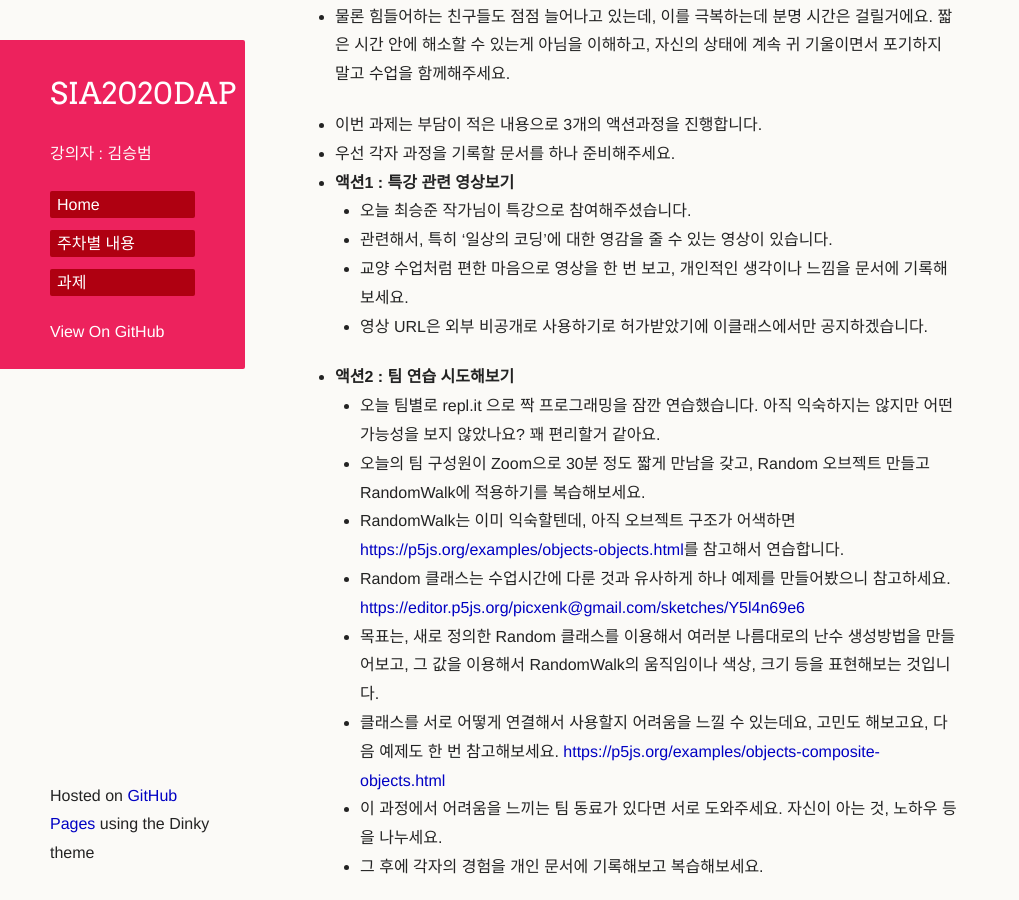
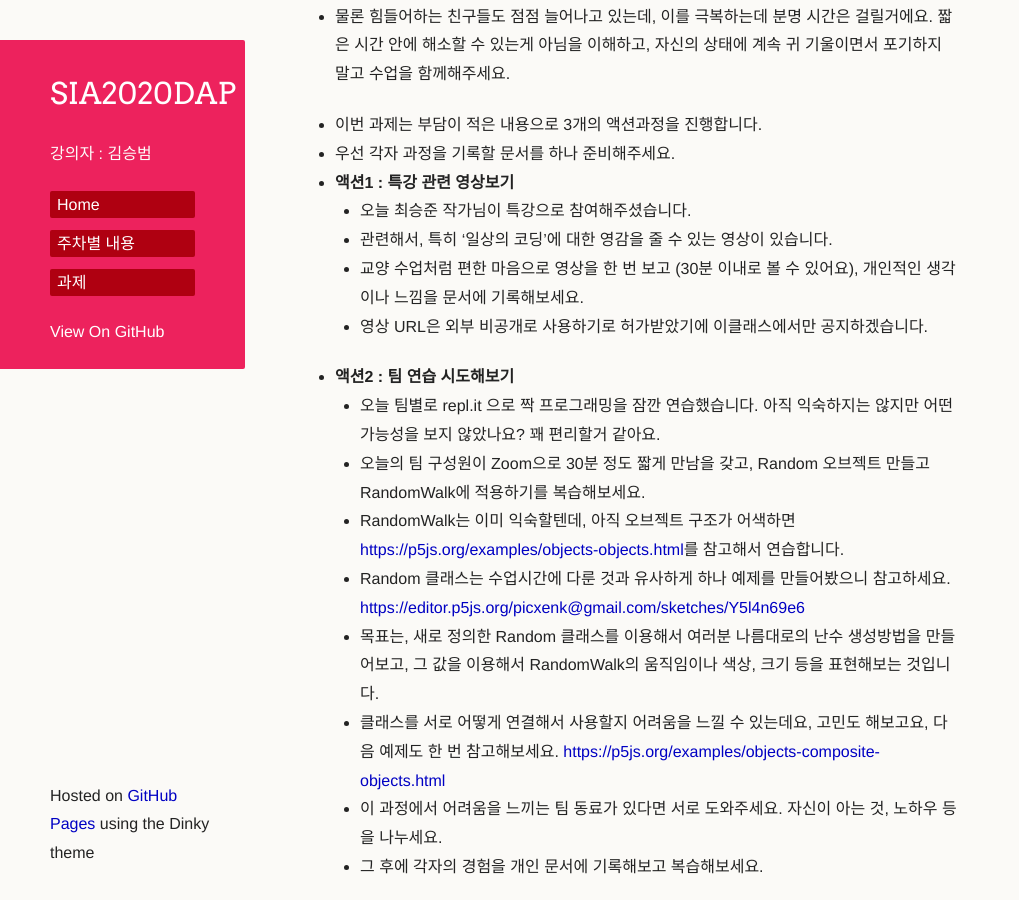
Before and after one commit to picxenk/SIA2020DAP, a Jekyll site: the page built from homework.md, in a window 1280 px wide and 900 px high, scrolled down 3507 px. Shown: the whole window, without its empty margins (0-1019 px from the left). Built offline with Jekyll 4.4.1, drawn with Linux system fonts in a browser that asks for light colours; our own code applies the rules of GitHub Pages for plain Markdown files; a script that is not in the unit is left out; the repository's description, which GitHub fills in, is left out.

Commit message:
Update homework.md

```diff
--- a/homework.md
+++ b/homework.md
@@ -110,7 +110,7 @@
  * **액션1 : 특강 관련 영상보기**
    * 오늘 최승준 작가님이 특강으로 참여해주셨습니다.
    * 관련해서, 특히 '일상의 코딩'에 대한 영감을 줄 수 있는 영상이 있습니다.
-   * 교양 수업처럼 편한 마음으로 영상을 한 번 보고, 개인적인 생각이나 느낌을 문서에 기록해보세요.
+   * 교양 수업처럼 편한 마음으로 영상을 한 번 보고 (30분 이내로 볼 수 있어요), 개인적인 생각이나 느낌을 문서에 기록해보세요.
    * 영상 URL은 외부 비공개로 사용하기로 허가받았기에 이클래스에서만 공지하겠습니다.
  * **액션2 : 팀 연습 시도해보기**
    * 오늘 팀별로 repl.it 으로 짝 프로그래밍을 잠깐 연습했습니다. 아직 익숙하지는 않지만 어떤 가능성을 보지 않았나요? 꽤 편리할거 같아요.
```
